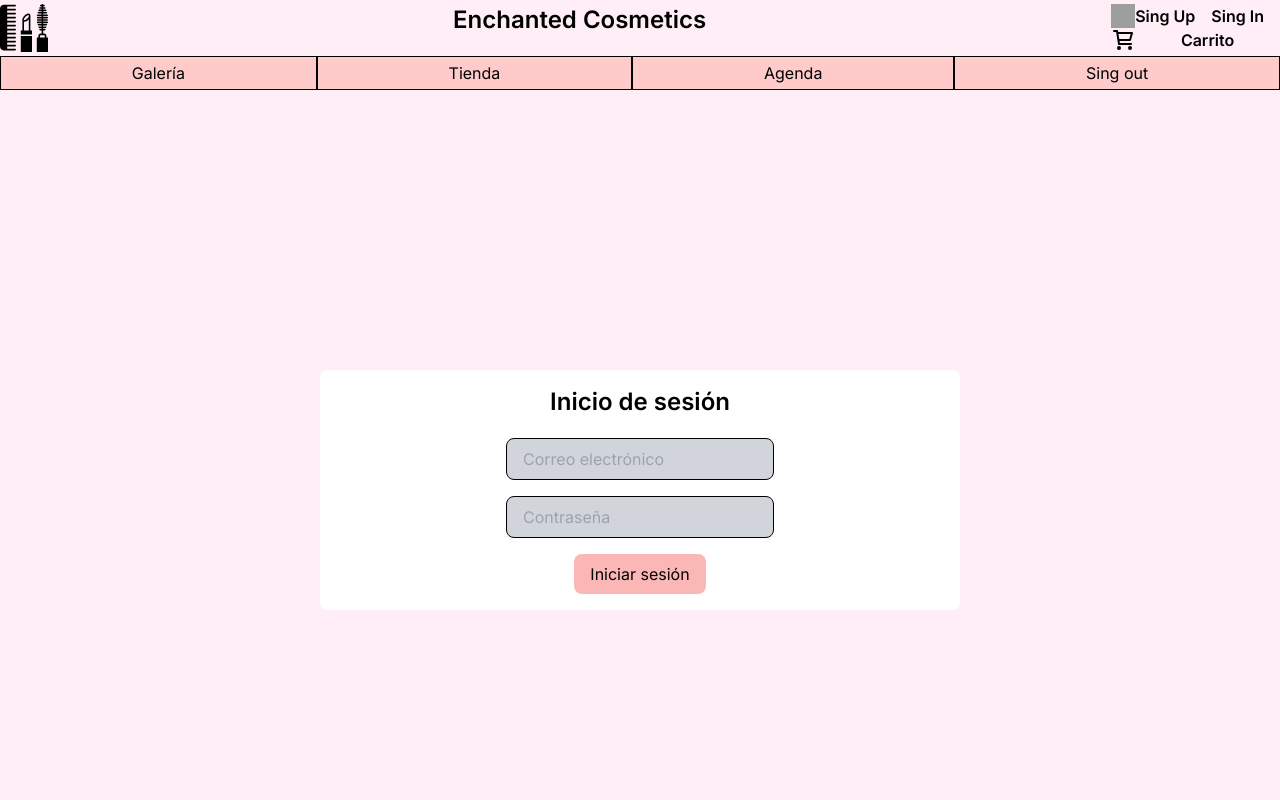
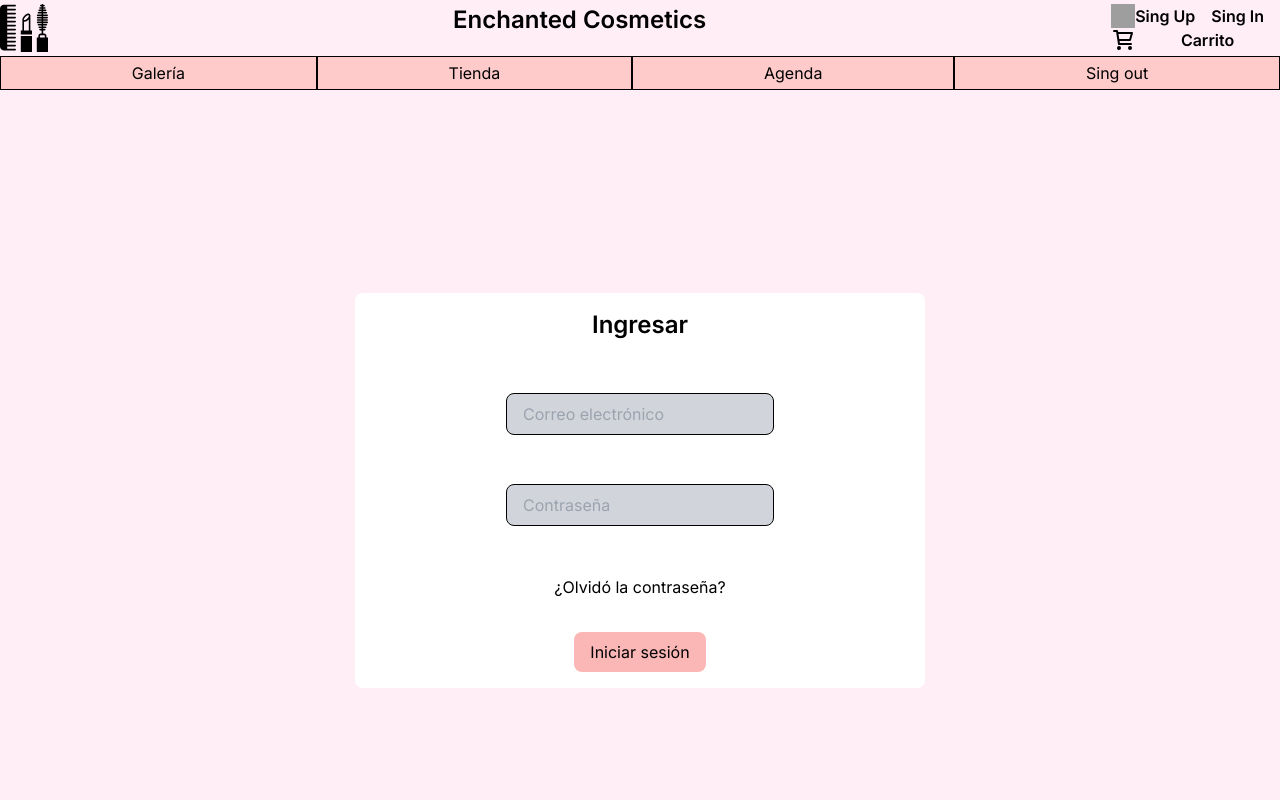
Before and after one commit to Elmono56/DuendeMaquillista, a Next.js app: page / in a window 1280 px wide. Shown: the top 800 px of the page. Built offline with nearby package versions, Linux system fonts and the light colour scheme; grey boxes are pictures that could not be loaded.

Commit message:
fix: improved Login page

```diff
--- a/src/app/page.tsx
+++ b/src/app/page.tsx
@@ -2,7 +2,6 @@
 
 import React, { useState } from "react";
 import BasicCard from "@/app/components/BasicCard";
-import Footer from "@/app/components/Footer";
 import Navbar from "@/app/components/Navbar";
 import axios from "axios";
 
@@ -39,9 +38,11 @@ const Login = () => {
     <div>
       <Navbar />
       <div className="flex justify-center items-center h-screen">
-        <BasicCard>
+        <div
+          className={`bg-white rounded-lg p-4 flex flex-col items-center justify-center w-[35.625rem] h-[24.6875rem] justify-between`}
+        >
           <div className="text-2xl text-black font-semibold lg:pb-[20px]">
-            Inicio de sesión
+            Ingresar
           </div>
           <input
             type="text"
@@ -57,6 +58,7 @@ const Login = () => {
             value={password}
             onChange={(e) => setPassword(e.target.value)}
           />
+          <div>¿Olvidó la contraseña?</div>
           <button
             className="boton-global"
             onClick={() => {
@@ -65,9 +67,8 @@ const Login = () => {
           >
             Iniciar sesión
           </button>
-        </BasicCard>
+        </div>
       </div>
-      <Footer />
     </div>
   );
 };
```
